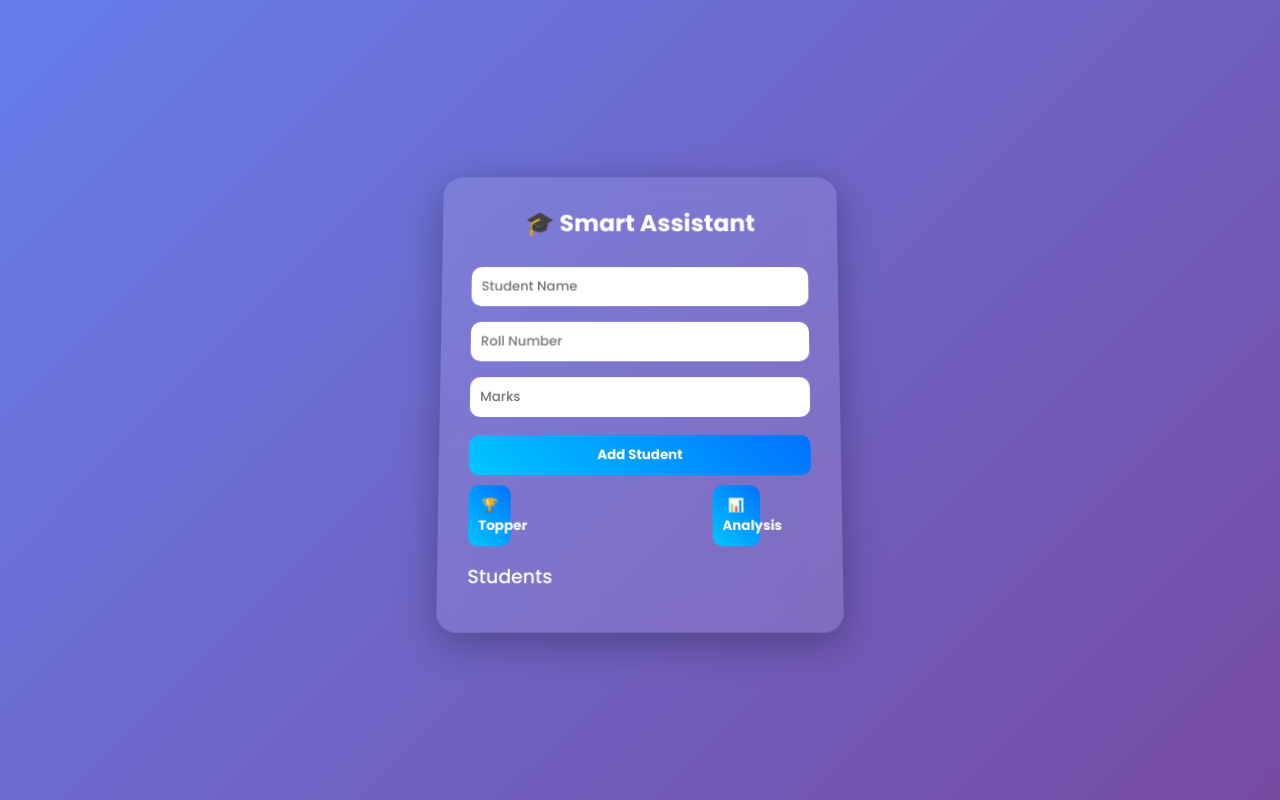
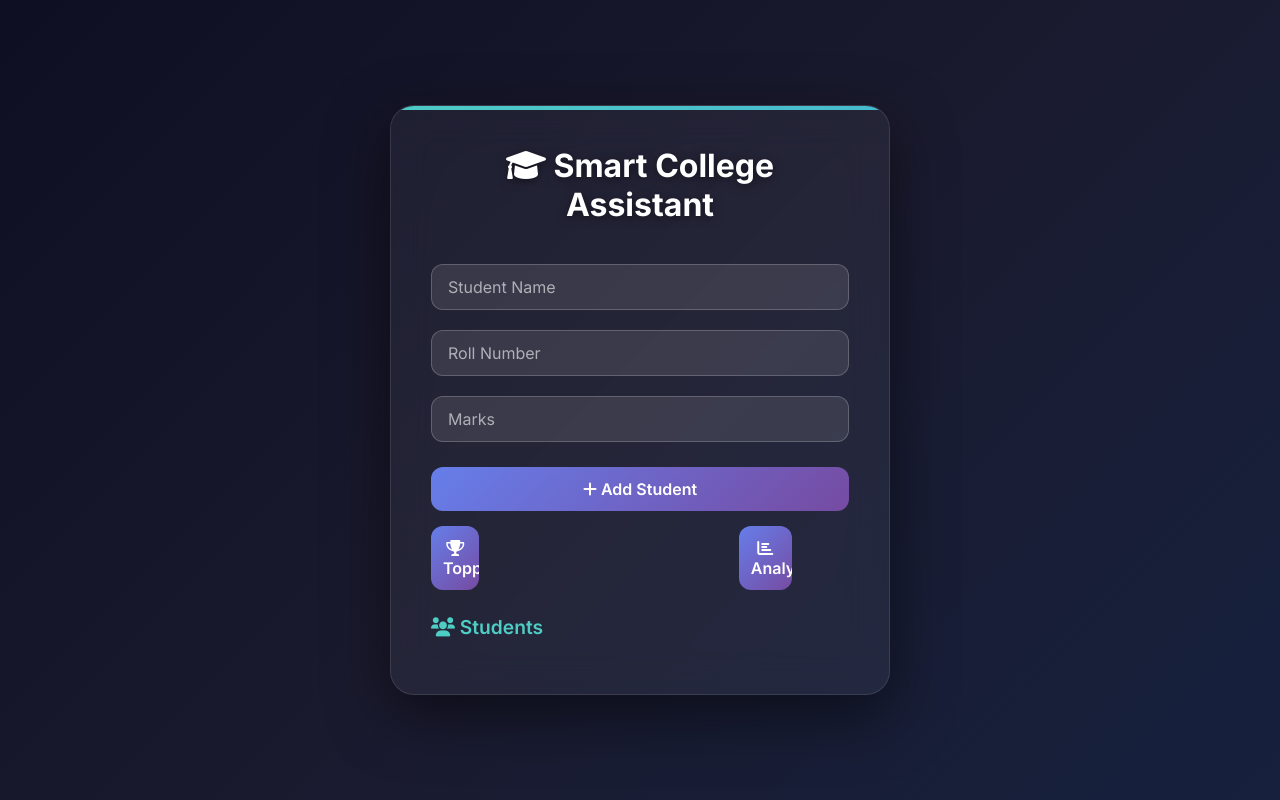
Before and after one commit to bollinenipunithnaidu2005-afk/smart-college-assistant, a Flask app: page / in a window 1280 px wide. Run offline with Flask 3, Linux system fonts and the light colour scheme.

Commit message:
Update index.html

```diff
--- a/templates/index.html
+++ b/templates/index.html
@@ -1,80 +1,133 @@
 <!DOCTYPE html>
-<html>
+<html lang="en">
 <head>
+    <meta charset="UTF-8">
+    <meta name="viewport" content="width=device-width, initial-scale=1.0">
     <title>Smart College Assistant</title>
-
-    <!-- Google Font -->
-    <link href="https://fonts.googleapis.com/css2?family=Poppins:wght@300;500;700&display=swap" rel="stylesheet">
-
+    <!-- Google Fonts for premium typography -->
+    <link href="https://fonts.googleapis.com/css2?family=Inter:wght@300;400;500;600;700&display=swap" rel="stylesheet">
+    <!-- Font Awesome for icons -->
+    <link rel="stylesheet" href="https://cdnjs.cloudflare.com/ajax/libs/font-awesome/6.0.0/css/all.min.css">
     <style>
         * {
             margin: 0;
             padding: 0;
             box-sizing: border-box;
-            font-family: 'Poppins', sans-serif;
+            font-family: 'Inter', sans-serif;
         }
 
         body {
-            height: 100vh;
-            background: linear-gradient(135deg, #667eea, #764ba2);
+            min-height: 100vh;
+            background: linear-gradient(135deg, #0f0f23, #1a1a2e, #16213e);
             display: flex;
             justify-content: center;
             align-items: center;
+            color: #e0e0e0;
         }
 
-        /* Glass Card */
         .container {
-            background: rgba(255, 255, 255, 0.1);
-            backdrop-filter: blur(15px);
-            padding: 30px;
-            border-radius: 20px;
-            width: 400px;
-            color: white;
-            box-shadow: 0 10px 40px rgba(0,0,0,0.3);
-            transform: perspective(1000px) rotateX(5deg);
-            transition: 0.5s;
+            background: rgba(255, 255, 255, 0.05);
+            backdrop-filter: blur(20px);
+            border: 1px solid rgba(255, 255, 255, 0.1);
+            padding: 40px;
+            border-radius: 24px;
+            width: 500px;
+            box-shadow: 0 20px 60px rgba(0, 0, 0, 0.5);
+            position: relative;
+            overflow: hidden;
         }
 
-        .container:hover {
-            transform: perspective(1000px) rotateX(0deg) scale(1.02);
+        .container::before {
+            content: '';
+            position: absolute;
+            top: 0;
+            left: 0;
+            right: 0;
+            height: 4px;
+            background: linear-gradient(90deg, #ff6b6b, #4ecdc4, #45b7d1, #96ceb4);
+            background-size: 400% 400%;
+            animation: gradientShift 4s ease infinite;
+        }
+
+        @keyframes gradientShift {
+            0% { background-position: 0% 50%; }
+            50% { background-position: 100% 50%; }
+            100% { background-position: 0% 50%; }
         }
 
         h2 {
             text-align: center;
-            margin-bottom: 20px;
+            margin-bottom: 30px;
+            font-weight: 700;
+            font-size: 2rem;
+            color: #ffffff;
+            text-shadow: 0 2px 10px rgba(0, 0, 0, 0.5);
         }
 
         h3 {
-            margin-top: 15px;
-            font-weight: 500;
+            margin-top: 25px;
+            font-weight: 600;
+            font-size: 1.2rem;
+            color: #4ecdc4;
         }
 
         input {
             width: 100%;
-            padding: 10px;
-            margin: 8px 0;
-            border: none;
-            border-radius: 10px;
+            padding: 12px 16px;
+            margin: 10px 0;
+            border: 1px solid rgba(255, 255, 255, 0.2);
+            border-radius: 12px;
             outline: none;
+            background: rgba(255, 255, 255, 0.1);
+            color: #ffffff;
+            font-size: 1rem;
+            transition: all 0.3s ease;
         }
 
-        /* Buttons */
+        input:focus {
+            border-color: #4ecdc4;
+            box-shadow: 0 0 10px rgba(78, 205, 196, 0.5);
+            background: rgba(255, 255, 255, 0.15);
+        }
+
+        input::placeholder {
+            color: rgba(255, 255, 255, 0.6);
+        }
+
         button {
             width: 100%;
-            padding: 10px;
-            margin-top: 10px;
+            padding: 12px;
+            margin-top: 15px;
             border: none;
-            border-radius: 10px;
-            background: linear-gradient(45deg, #00c6ff, #0072ff);
-            color: white;
-            font-weight: bold;
+            border-radius: 12px;
+            background: linear-gradient(135deg, #667eea, #764ba2);
+            color: #ffffff;
+            font-weight: 600;
+            font-size: 1rem;
             cursor: pointer;
-            transition: 0.3s;
+            transition: all 0.3s ease;
+            position: relative;
+            overflow: hidden;
+        }
+
+        button::before {
+            content: '';
+            position: absolute;
+            top: 0;
+            left: -100%;
+            width: 100%;
+            height: 100%;
+            background: linear-gradient(90deg, transparent, rgba(255, 255, 255, 0.2), transparent);
+            transition: left 0.5s;
+        }
+
+        button:hover::before {
+            left: 100%;
         }
 
         button:hover {
-            transform: scale(1.05);
-            box-shadow: 0 5px 20px rgba(0,0,0,0.3);
+            transform: translateY(-2px);
+            box-shadow: 0 10px 30px rgba(102, 126, 234, 0.4);
         }
 
         .actions button {
@@ -86,42 +139,69 @@
             justify-content: space-between;
         }
 
-        /* Messages */
         .success {
-            color: #00ffcc;
+            color: #4ecdc4;
+            font-weight: 500;
         }
 
         .error {
             color: #ff6b6b;
+            font-weight: 500;
         }
 
-        /* Student List */
         ul {
-            margin-top: 10px;
-            max-height: 120px;
+            margin-top: 15px;
+            max-height: 150px;
             overflow-y: auto;
+            list-style: none;
+        }
+
+        ul::-webkit-scrollbar {
+            width: 6px;
+        }
+
+        ul::-webkit-scrollbar-track {
+            background: rgba(255, 255, 255, 0.1);
+            border-radius: 3px;
+        }
+
+        ul::-webkit-scrollbar-thumb {
+            background: #4ecdc4;
+            border-radius: 3px;
         }
 
         li {
-            background: rgba(255,255,255,0.2);
-            margin: 5px 0;
-            padding: 8px;
-            border-radius: 8px;
-            transition: 0.3s;
+            background: rgba(255, 255, 255, 0.1);
+            margin: 8px 0;
+            padding: 12px;
+            border-radius: 10px;
+            transition: all 0.3s ease;
+            border-left: 4px solid #667eea;
         }
 
         li:hover {
             transform: translateX(5px);
+            background: rgba(255, 255, 255, 0.15);
+            box-shadow: 0 5px 15px rgba(0, 0, 0, 0.3);
         }
 
+        p {
+            margin-top: 10px;
+            font-weight: 500;
+        }
+
+        .topper, .average {
+            background: rgba(255, 255, 255, 0.05);
+            padding: 15px;
+            border-radius: 12px;
+            margin-top: 20px;
+            border: 1px solid rgba(255, 255, 255, 0.1);
+        }
     </style>
 </head>
-
 <body>
-
     <div class="container">
-
-    <h2>🎓 Smart Assistant</h2>
+        <h2><i class="fas fa-graduation-cap"></i> Smart College Assistant</h2>
 
         <!-- Add Student -->
         <form method="POST">
@@ -129,16 +209,16 @@
             <input type="text" name="name" placeholder="Student Name" required>
             <input type="text" name="roll" placeholder="Roll Number" required>
             <input type="number" name="marks" placeholder="Marks" required>
-        <button type="submit">Add Student</button>
+            <button type="submit"><i class="fas fa-plus"></i> Add Student</button>
         </form>
 
         <!-- Actions -->
         <div class="actions">
             <form method="POST">
-            <button name="action" value="topper">🏆 Topper</button>
+                <button name="action" value="topper"><i class="fas fa-trophy"></i> Topper</button>
             </form>
             <form method="POST">
-            <button name="action" value="analysis">📊 Analysis</button>
+                <button name="action" value="analysis"><i class="fas fa-chart-bar"></i> Analysis</button>
             </form>
         </div>
 
@@ -148,26 +228,28 @@
         {% endif %}
 
         <!-- Student List -->
-    <h3>Students</h3>
+        <h3><i class="fas fa-users"></i> Students</h3>
         <ul>
             {% for s in students %}
-            <li>{{ s.name }} | {{ s.roll }} | {{ s.marks }}</li>
+                <li><i class="fas fa-user"></i> {{ s.name }} | {{ s.roll }} | {{ s.marks }}</li>
             {% endfor %}
         </ul>
 
         <!-- Topper -->
         {% if topper %}
-        <h3>🏆 Topper</h3>
+            <div class="topper">
+                <h3><i class="fas fa-trophy"></i> Topper</h3>
                 <p>{{ topper.name }} - {{ topper.marks }}</p>
+            </div>
         {% endif %}
 
         <!-- Average -->
         {% if average %}
-        <h3>📊 Average</h3>
+            <div class="average">
+                <h3><i class="fas fa-chart-line"></i> Average</h3>
                 <p>{{ average }}</p>
+            </div>
         {% endif %}
-
     </div>
-
 </body>
 </html>
```
Lines whose indentation alone changed are shown as unchanged.
